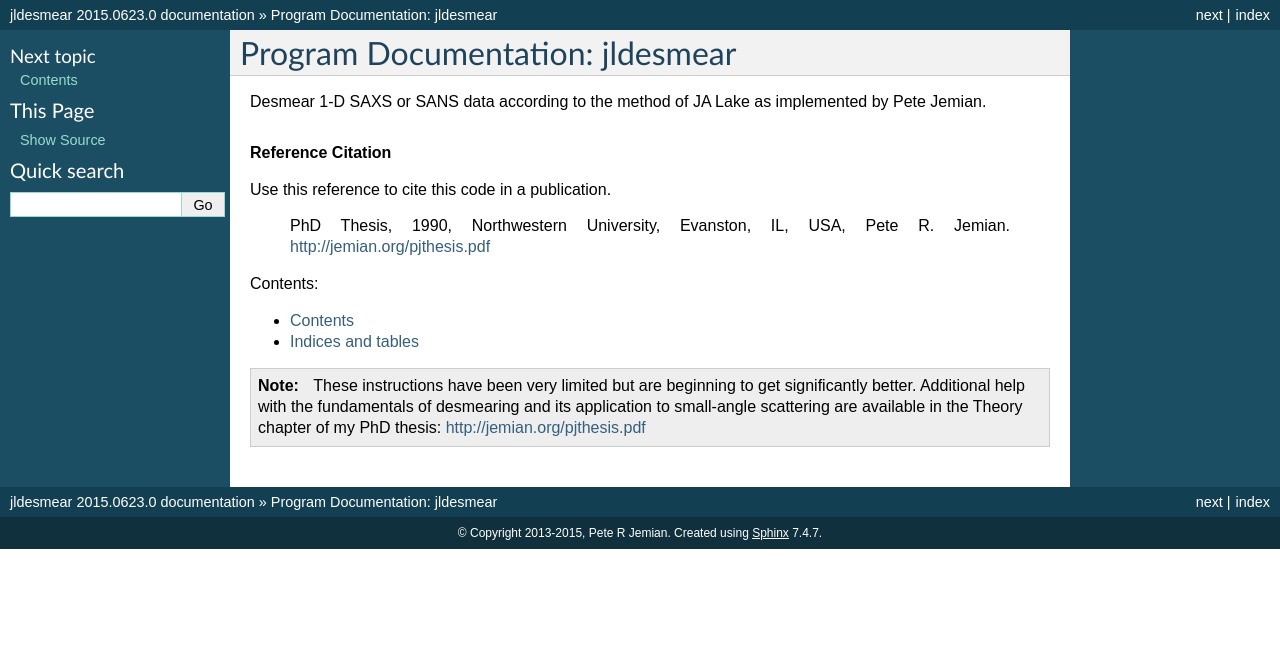
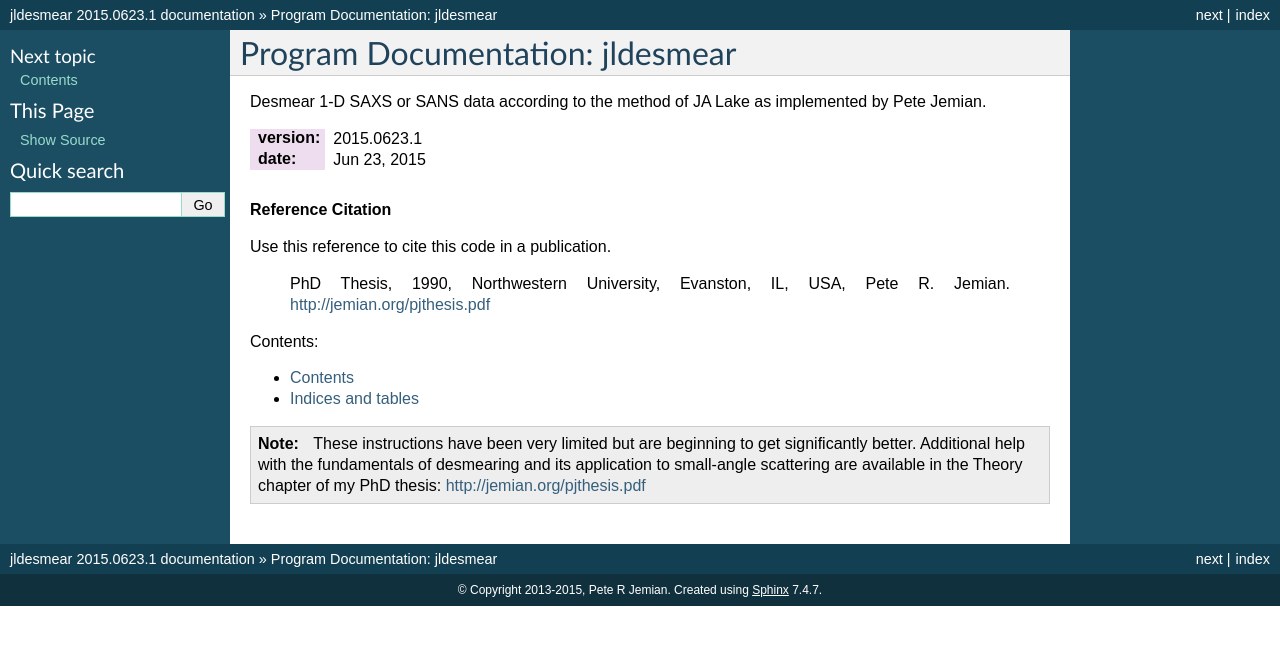
Before and after one commit to prjemian/jldesmear, a Sphinx documentation site: the page built from docs/source/index.rst, in a window 1280 px wide. Shown: the top 645 px of the page. Built offline with Sphinx 7.4.7, drawn with Linux system fonts in a browser that asks for light colours.

Commit message:
publish documentation at http://jldesmear.readthedocs.org

```diff
--- a/docs/source/conf.py
+++ b/docs/source/conf.py
@@ -45,6 +45,7 @@
             return Mock()
 
 MOCK_MODULES = jldesmear.__install_requires__
+MOCK_MODULES.append('scipy.interpolate')
 
 for mod_name in MOCK_MODULES:
     sys.modules[mod_name] = Mock()
@@ -60,11 +61,9 @@
 extensions = ['sphinx.ext.autodoc',
               'sphinx.ext.autosummary',
               'sphinx.ext.todo',
-              'sphinx.ext.coverage',
               'sphinx.ext.mathjax',
               'sphinx.ext.ifconfig',
               'sphinx.ext.viewcode',
-              'sphinx.ext.inheritance_diagram',
               #'matplotlib.sphinxext.mathmpl',
               ]
 
--- a/docs/source/index.rst
+++ b/docs/source/index.rst
@@ -3,6 +3,9 @@
 
 Desmear 1-D SAXS or SANS data according to the method
 of JA Lake as implemented by Pete Jemian.
+
+:version:	|version|
+:date:		|today|
 
 .. rubric:: Reference Citation
 
--- a/src/jldesmear/__init__.py
+++ b/src/jldesmear/__init__.py
@@ -6,9 +6,9 @@
 __author__      = u'Pete R Jemian'
 __email__       = u'prjemian@gmail.com'
 __copyright__   = u'2013-2015, ' + __author__
-__version__     = u'2015.0623.0'
+__version__     = u'2015.0623.1'
 __release__     = __version__
-__url__         = u'http://prjemian.github.io/jldesmear'
+__url__         = u'http://jldesmear.readthedocs.org'
 __description__ = u'Desmear small-angle scattering data by Jemian and Lake'
 __long_description__ = __description__ + u'''\n
 Iterative desmearing of SAS data using the technique of JA Lake
@@ -19,7 +19,7 @@
 __install_requires__ = ['Sphinx>=0.6',
                         'numpy>=1.9',
                         'numpy.ma>=1.0',
-                        'scipy',
+                        'scipy',        # ?>=0.15.1?
                         ]
 __console_scripts__ = [
                        'jldsmear = jldesmear.ui:desmear_cli',
```
Also changed, not shown: 1 other file.
